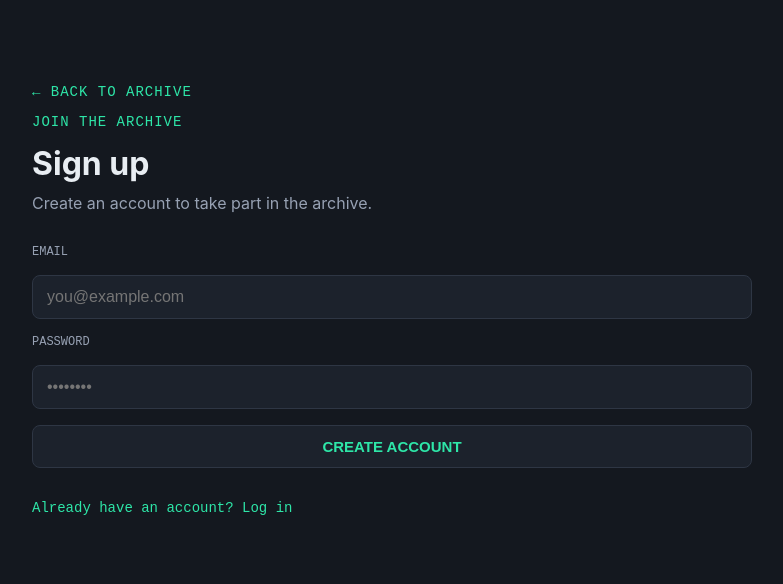
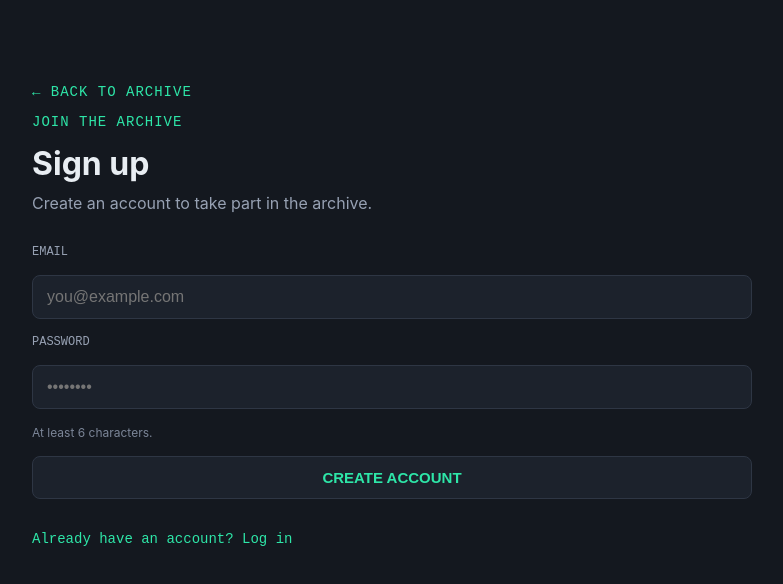
Before and after one commit to Zephy3275/Srun-Nguon-Ly---My-Khmer-Living-Archive, a Next.js app: page /signup in a window 1280 px wide. Shown: the top 584 px of the page, without its empty margins (248-1031 px from the left). Built offline with nearby package versions, Linux system fonts and the light colour scheme.

Commit message:
Update UX for sign up because pass < 6 chars repeatedly cause supabase to rate limit email

```diff
--- a/components/SignupForm.js
+++ b/components/SignupForm.js
@@ -42,6 +42,11 @@ const styles = {
     color: "#E86A5A",
     fontSize: 14,
     margin: "16px 0 0",
+  },
+  hint: {
+    fontSize: 12,
+    color: "#7C8698",
+    margin: 0,
   },
   linkRow: {
     fontFamily: "'Courier New', monospace",
@@ -117,8 +122,11 @@ export default function SignupForm() {
         onChange={(e) => setPassword(e.target.value)}
         placeholder="••••••••"
         style={styles.input}
+        minLength={6}
+        title="At least 6 characters"
         required
       />
+      <p style={styles.hint}>At least 6 characters.</p>
 
       <button type="submit" disabled={loading} style={styles.button}>
         {loading ? "CREATING ACCOUNT…" : "CREATE ACCOUNT"}
```
